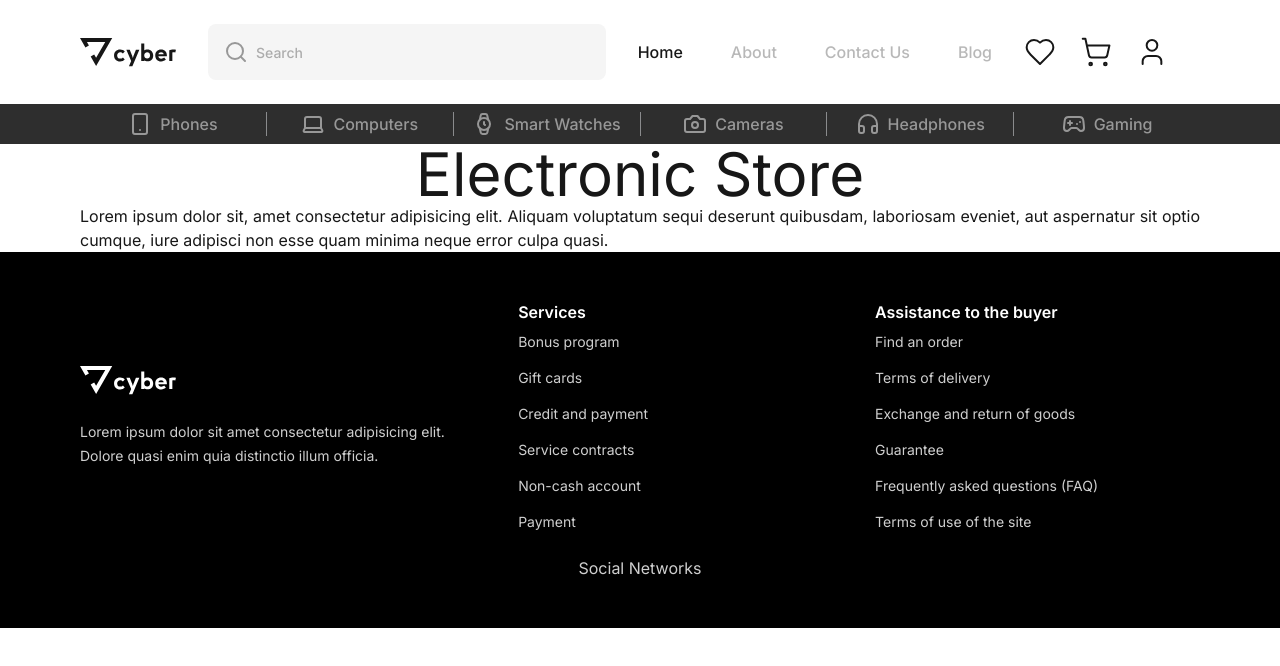
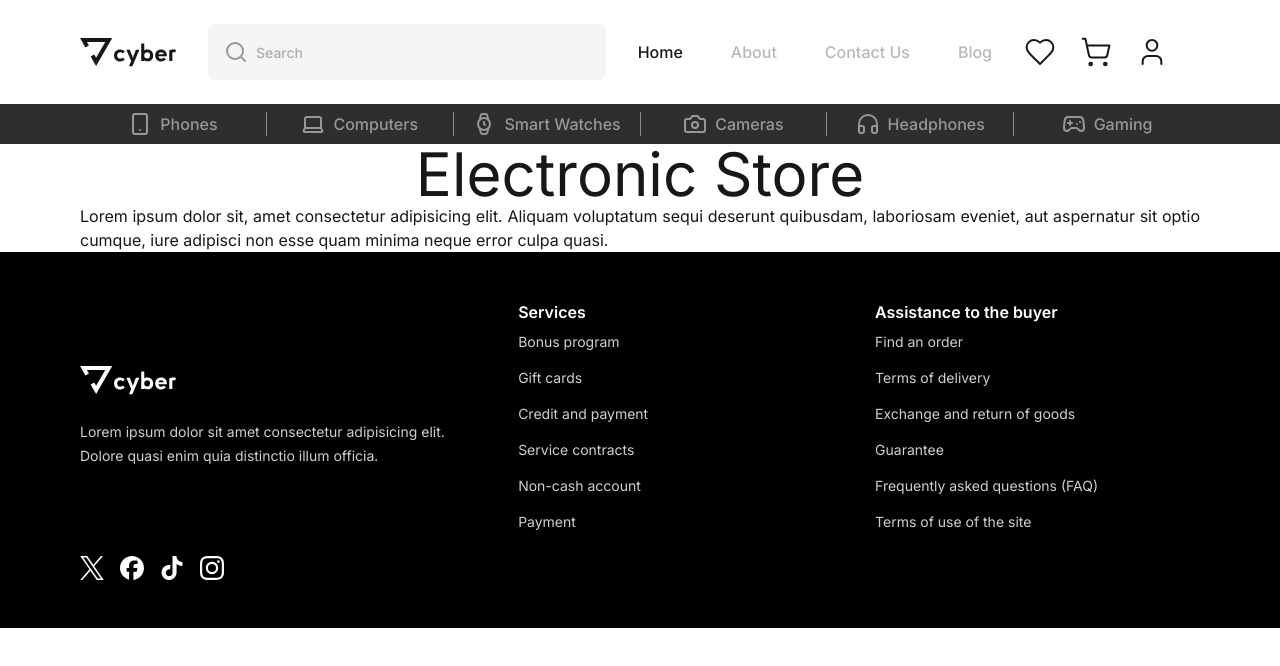
Before and after one commit to alexandreraminelli/pratica-nextjs-electronic-store, a Next.js app: page / in a window 1280 px wide. Shown: the top 666 px of the page. Built offline with nearby package versions, Linux system fonts and the light colour scheme.

Commit message:
feat: links de redes sociais no footer

```diff
--- a/src/app/ui/layout/footer/Footer.tsx
+++ b/src/app/ui/layout/footer/Footer.tsx
@@ -1,5 +1,6 @@
 import LogoLink from "@/app/ui/logo/LogoLink"
 import FooterNavigation from "./components/FooterNavigation"
+import FooterSocialNetwork from "./components/FooterSocialNetwork"
 
 /**
  * Rodapé do site.
@@ -31,7 +32,7 @@ export default function Footer() {
       </div>
 
       {/* Social Networks */}
-      <div>Social Networks</div>
+      <FooterSocialNetwork />
     </footer>
   )
 }
--- /dev/null
+++ b/src/app/ui/layout/footer/components/FooterSocialNetwork.tsx
@@ -0,0 +1,53 @@
+import { socialNetworkWithIcon } from "@/data/constants/socialNetwork" // lista das redes sociais
+import { SocialNetworkWithIcon } from "@/data/model/socialNetwork"
+import Link from "next/link"
+
+/**
+ * Links de redes sociais do footer.
+ *
+ * @author Alexandre Raminelli
+ */
+export default function FooterSocialNetwork() {
+  return (
+    <aside
+      className="
+      flex flex-row
+      w-full justify-center md:justify-start
+      gap-4
+      text-white"
+    >
+      {socialNetworkWithIcon.map((social, index) => (
+        <SocialLink key={index} socialNetwork={social} />
+      ))}
+    </aside>
+  )
+}
+
+/**
+ * Props de `SocialLink`.
+ *
+ * @author Alexandre Raminelli
+ */
+interface SocialLinkProps {
+  /** Objeto com as informações da rede social. */
+  socialNetwork: SocialNetworkWithIcon
+}
+/**
+ * Link de rede social.
+ *
+ * @author Alexandre Raminelli
+ */
+function SocialLink(
+  { socialNetwork }: SocialLinkProps // props
+) {
+  return (
+    <Link
+      href={socialNetwork.url} // link
+      target="_blank"
+      aria-label={`Link para ${socialNetwork.socialNetwork.title}`}
+      className="size-6"
+    >
+      <socialNetwork.Icon />
+    </Link>
+  )
+}
--- /dev/null
+++ b/src/data/constants/socialNetwork.tsx
@@ -0,0 +1,50 @@
+import SocialNetworkList, { SocialNetworkWithIcon } from "@/data/model/socialNetwork"
+import { siFacebook, siInstagram, SimpleIcon, siTiktok, siX } from "simple-icons"
+
+/**
+ * Lista das redes sociais da loja.
+ *
+ * @author Alexandre Raminelli
+ */
+export const socialNetworkList: SocialNetworkList[] = [
+  { socialNetwork: siX, url: "https://x.com/" },
+  { socialNetwork: siFacebook, url: "https://www.facebook.com/" },
+  { socialNetwork: siTiktok, url: "https://www.tiktok.com/" },
+  { socialNetwork: siInstagram, url: "https://www.instagram.com/" },
+]
+
+/**
+ * Lista das redes sociais da loja com o ícone SVG da rede social.
+ *
+ * @author Alexandre Raminelli
+ */
+export const socialNetworkWithIcon: SocialNetworkWithIcon[] = socialNetworkList.map((item) => ({
+  ...item,
+  Icon: () => <SocialIcon icon={item.socialNetwork} />, // Geração do ícone SVG
+}))
+
+/**
+ * Props do componente `SocialIcon`.
+ *
+ * @author Alexandre Raminelli
+ */
+interface SocialIconProps {
+  /** Ícone. */
+  icon: SimpleIcon
+}
+/**
+ * Função que gera os componentes de ícones SVGs das redes sociais.
+ *
+ * @author Alexandre Raminelli
+ */
+function SocialIcon({ icon }: SocialIconProps) {
+  return (
+    <svg
+      xmlns="http://www.w3.org/2000/svg"
+      viewBox="0 0 24 24"
+      fill="currentColor" // preenchimento
+      dangerouslySetInnerHTML={{ __html: icon.svg }} // SVG
+      className="size-6" // styles
+    />
+  )
+}
```
Also changed, not shown: src/data/model/SocialNetwork.tsx (added, +23 -0 lines).
